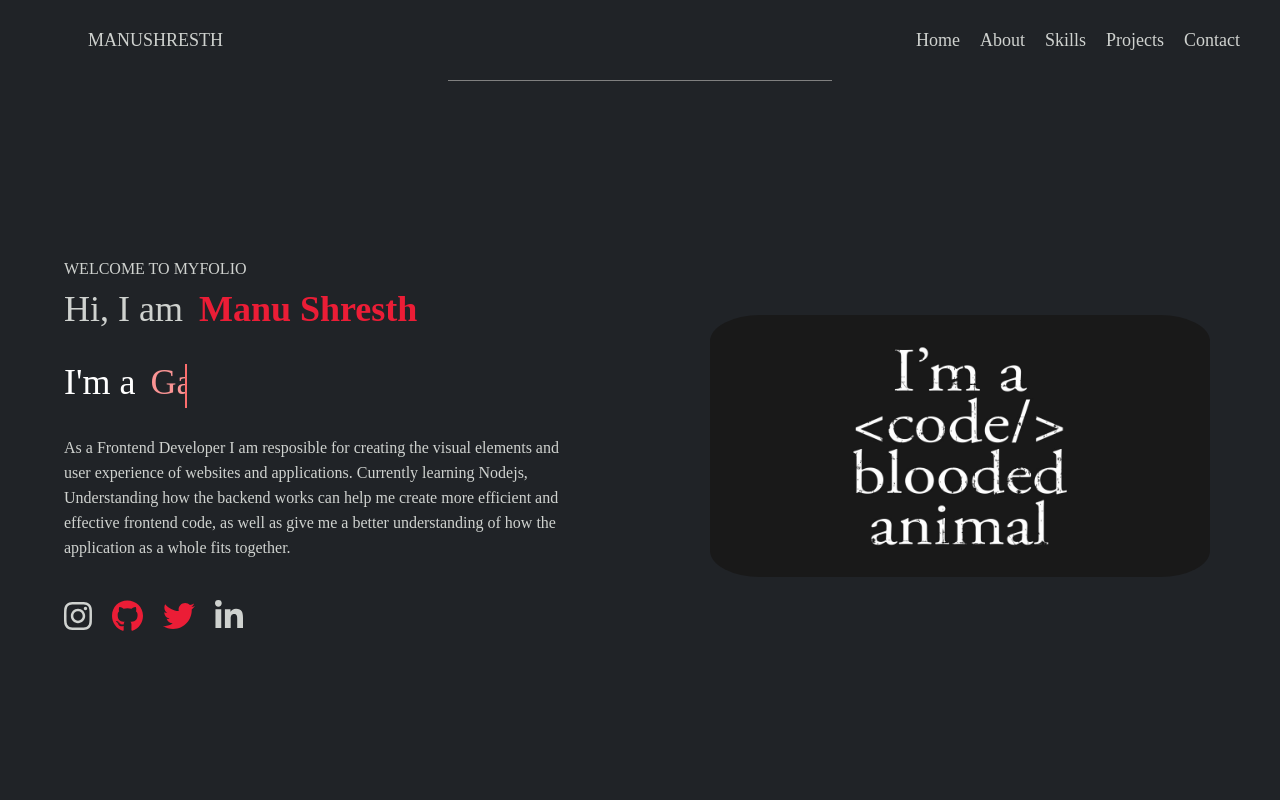
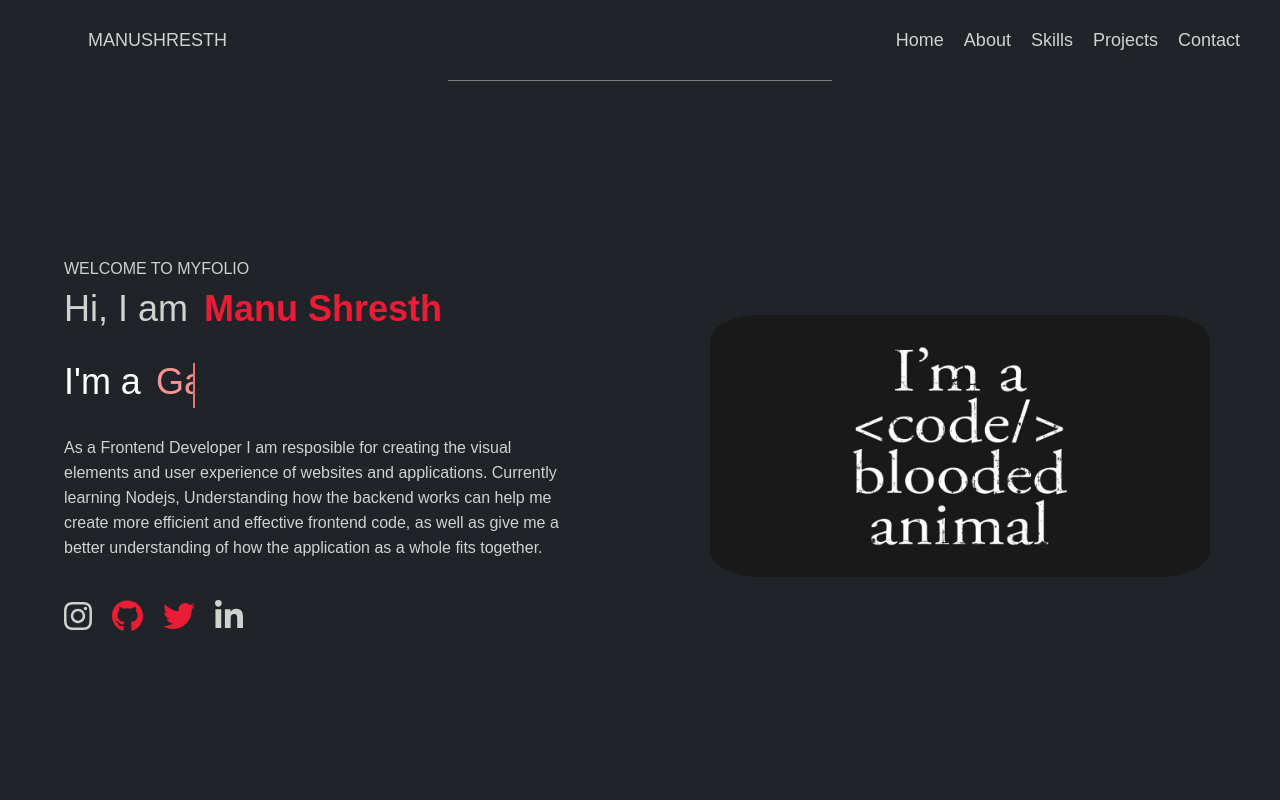
Before and after one commit to manushresthyadav/portfolio, a React (Create React App) app: page / in a window 1280 px wide. Shown: the top 800 px of the page. Built offline with nearby package versions, Linux system fonts and the light colour scheme.

Commit message:
Add files via upload

```diff
--- a/src/components/styles.css
+++ b/src/components/styles.css
@@ -1,7 +1,7 @@
 /* NAVBAR STYLES  */
 
 body{
-    font-family: 'Amatic SC', cursive;
+    font-family: Poppins,sans-serif;
 }
 
 .nav_container{
--- a/src/index.css
+++ b/src/index.css
@@ -1,8 +1,6 @@
 body {
   margin: 0;
-  font-family: -apple-system, BlinkMacSystemFont, 'Segoe UI', 'Roboto', 'Oxygen',
-    'Ubuntu', 'Cantarell', 'Fira Sans', 'Droid Sans', 'Helvetica Neue',
-    sans-serif;
+  font-family: Poppins,sans-serif;
   -webkit-font-smoothing: antialiased;
   -moz-osx-font-smoothing: grayscale;
   background-color: #202327;
```
Also changed, not shown: 4 other files (tests, documents, lock files or other folders).
